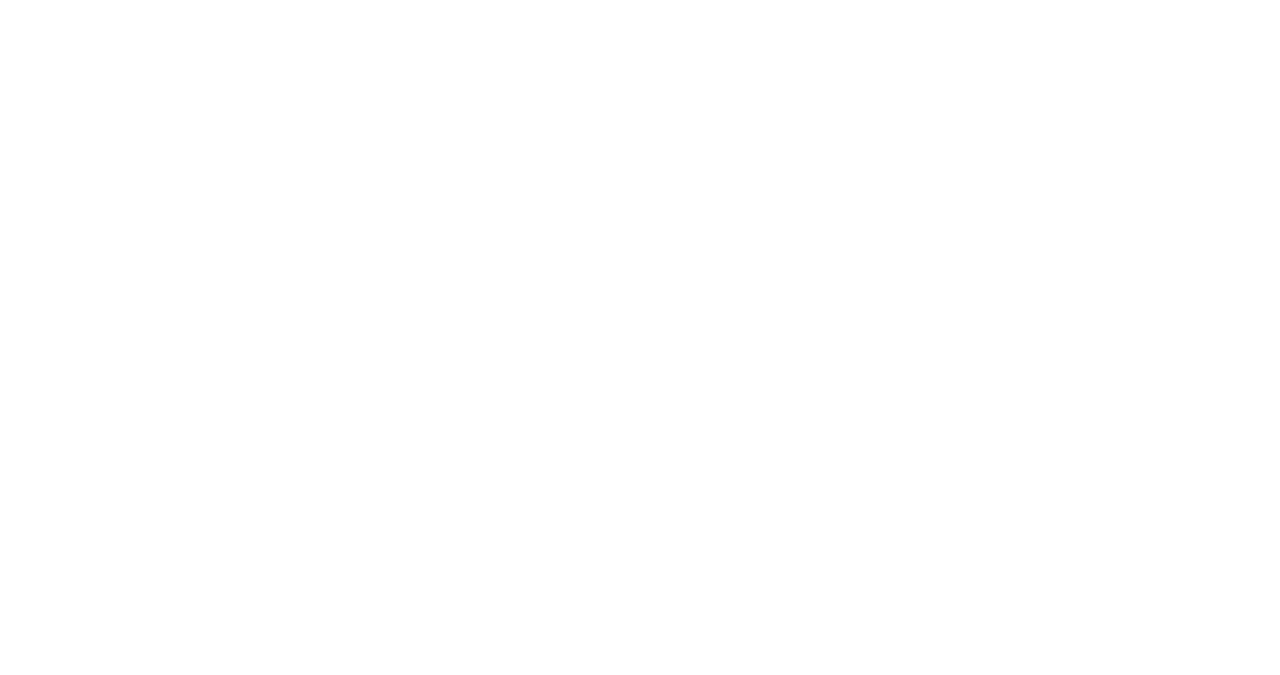
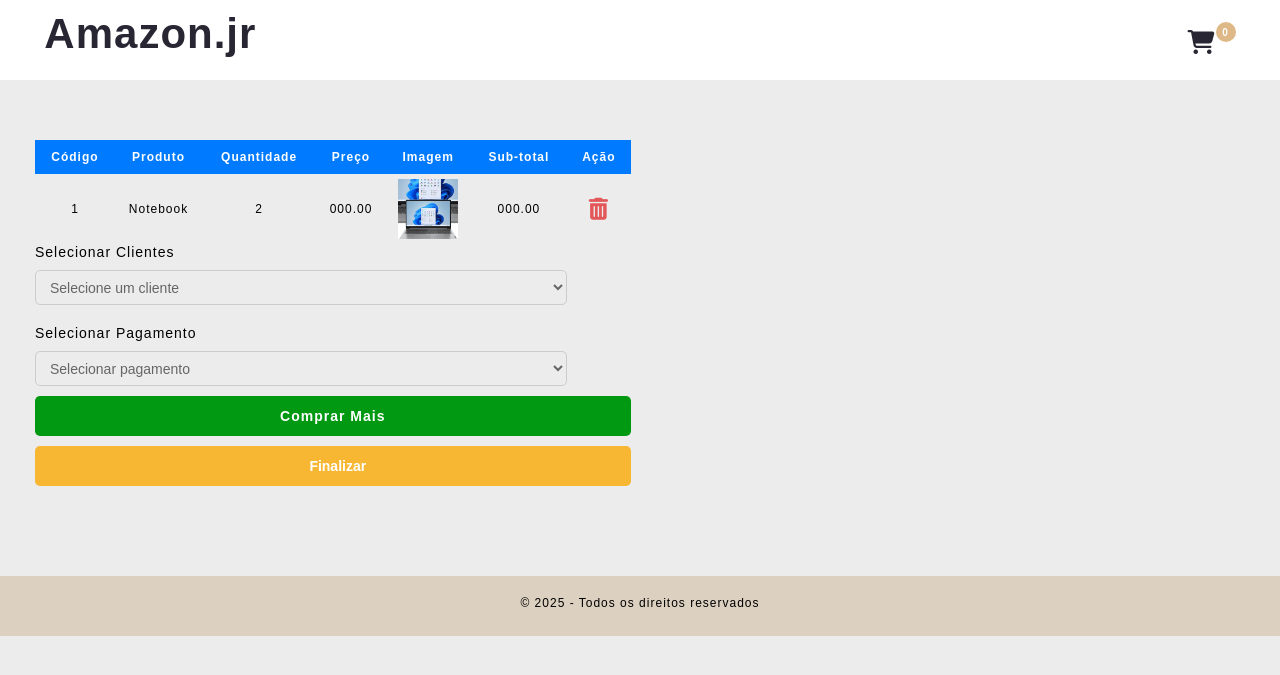
Before and after one commit to Eduardolimzz/Projeto-PHP, a PHP site: page /public/carrinho/index.php in a window 1280 px wide. Before the commit the part shown is empty. Shown: the top 675 px of the page. Run offline with PHP 8.4, Linux system fonts and the light colour scheme; some libraries are stand-ins or nearby versions.

Commit message:
Adicionando paginas de compra

```diff
--- a/src/lib/site.css
+++ b/src/lib/site.css
@@ -17,3 +17,7 @@
     height: 60px;
 
 }
+.car-table{
+    width: 100%;
+    border-collapse: collapse;
+}
--- a/src/public/carrinho/index.php
+++ b/src/public/carrinho/index.php
@@ -0,0 +1,66 @@
+<?php require_once"../shared/header.php";?>
+
+<section class="car">
+    <div class="container">
+        <div class="box-6 mg-t-6">
+            <form action="" method="POST">
+                <table class="car-table">
+                    <thead>
+                        <tr>
+                            <th class="pd-10 bg-p2-azul fonte12 fnc-branco">Código</th>
+                            <th class="pd-10 bg-p2-azul fonte12 fnc-branco">Produto</th>
+                            <th class="pd-10 bg-p2-azul fonte12 fnc-branco">Quantidade</th>
+                            <th class="pd-10 bg-p2-azul fonte12 fnc-branco">Preço</th>
+                            <th class="pd-10 bg-p2-azul fonte12 fnc-branco">Imagem</th>
+                            <th class="pd-10 bg-p2-azul fonte12 fnc-branco">Sub-total</th>
+                            <th class="pd-10 bg-p2-azul fonte12 fnc-branco">Ação</th>
+                        </tr>
+                    </thead>
+                    <!-- table data -->
+                     <tbody>
+                        <tr class="zebra">
+                            <td class="fonte12 pd-5 txt-c">1</td>
+                            <td class="fonte12 pd-5 txt-c">Notebook</td>
+                            <td class="fonte12 pd-5 txt-c">2</td>
+                            <td class="fonte12 pd-5 txt-c">000.00</td>
+                            <td class="fonte12 pd-5 txt-c">
+                                <img src="../../lib/img/notebook.png" alt="" class="logo-60 mg-auto">
+                            </td>
+                            <td  class="fonte12 pd-5 txt-c">000.00</td>
+                            <td>
+                                <a href="" class="txt-c flex justify-center iten-centro">
+                                <i class="fa-solid fa-trash-can fonte22 fnc-error"></i>
+                                </a>
+                            </td>
+                        </tr>
+                        <tr>
+                            <td colspan="6">
+                                <label for="">Selecionar Clientes</label>
+                                <select name="cliente" id="" class="mg-b-2">
+                                    <option value="">Selecione um cliente</option>
+                                    <option value="">Ciclano</option>
+                                    <option value="">Fulano</option>
+                                </select>
+                                <label for="">Selecionar Pagamento</label>
+                                <select name="cliente" id="">
+                                    <option value="">Selecionar pagamento</option>
+                                    <option value="">Boleto</option>
+                                    <option value="">Pay pal</option>
+                                    <option value="">Cartão de crédito</option>
+                                </select>
+                            </td>
+                        </tr>
+                        <tr>
+                            <td colspan="7">
+                                <a href="" class="btn-100 bg-p1-verde  mg-b-1 fnc-branco fonte14 fw-800">Comprar Mais</a>
+                                <input type="submit" value="Finalizar" class="btn-100  bg-p1-amarelo fnc-branco">
+                            </td>
+                        </tr>
+                     </tbody>
+                </table>
+            </form>
+        </div>
+    </div>
+</section>
+
+<?php require_once"../shared/footer.php";?>
--- a/src/public/home/home.php
+++ b/src/public/home/home.php
@@ -23,7 +23,7 @@
             <h4 class="fonte14 txt-c mg-b-1">Promoção</h4>
         </div>
       <div class="box-8 flex justify-center">
-        <img src="../../lib/img/notebook.png" alt="" >
+        <img src="../../lib/img/notebook.png" alt="" class="mg-auto">
       </div>
        <div class="box-12 mg-t-2"> <p class="fonte14">Notebook</p> <div class="divider"></div></div>
        <div class="box-12 mg-t-1 mg-b-1"><p class="fonte18 poppins-black txt-c">R$ 1250.00</p></div>
```
Also changed, not shown: src/classes/Controlador.php (added, +9 -0 lines), src/index.php (added, +21 -0 lines).
